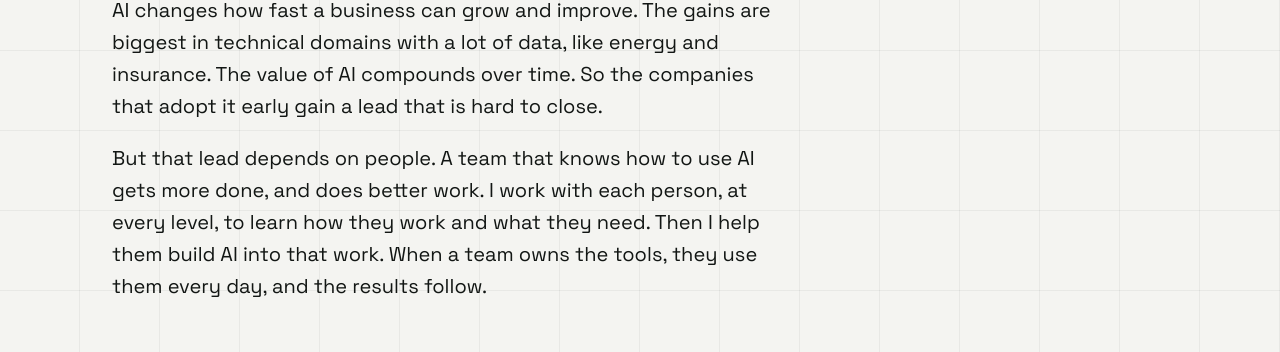
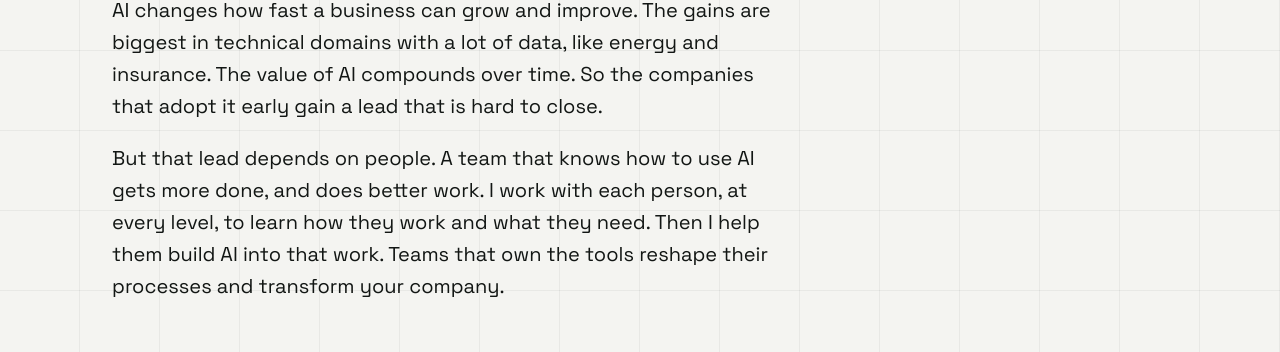
Before and after one commit to tomharvey/tomharvey.github.io, a plain HTML site: page index.html in a window 1280 px wide. Shown: the part 2029-2381 px from the top of the page. Drawn offline with Linux system fonts and the light colour scheme.

Commit message:
fix: closing line of the people paragraph
Co-Authored-By: Claude Opus 5.5 <noreply@anthropic.com>
Claude-Session: https://claude.ai/code/session_013GJpfk9cFaaYRuPYUTBvqP

```diff
--- a/index.html
+++ b/index.html
@@ -25,7 +25,7 @@
 <span class="mono label">How I see it</span>
 <h2 style="font-size:64px;max-width:900px">AI is the tool.<br>People make it work.</h2>
 <p style="font-size:20px;max-width:680px;color:var(--ink)">AI changes how fast a business can grow and improve. The gains are biggest in technical domains with a lot of data, like energy and insurance. The value of AI compounds over time. So the companies that adopt it early gain a lead that is hard to close.</p>
-<p style="font-size:20px;max-width:680px;color:var(--ink);margin-top:20px">But that lead depends on people. A team that knows how to use AI gets more done, and does better work. I work with each person, at every level, to learn how they work and what they need. Then I help them build AI into that work. When a team owns the tools, they use them every day, and the results follow.</p>
+<p style="font-size:20px;max-width:680px;color:var(--ink);margin-top:20px">But that lead depends on people. A team that knows how to use AI gets more done, and does better work. I work with each person, at every level, to learn how they work and what they need. Then I help them build AI into that work. Teams that own the tools reshape their processes and transform your company.</p>
 </div></section>
 
 <section class="band" id="who"><div class="wrap">
```
